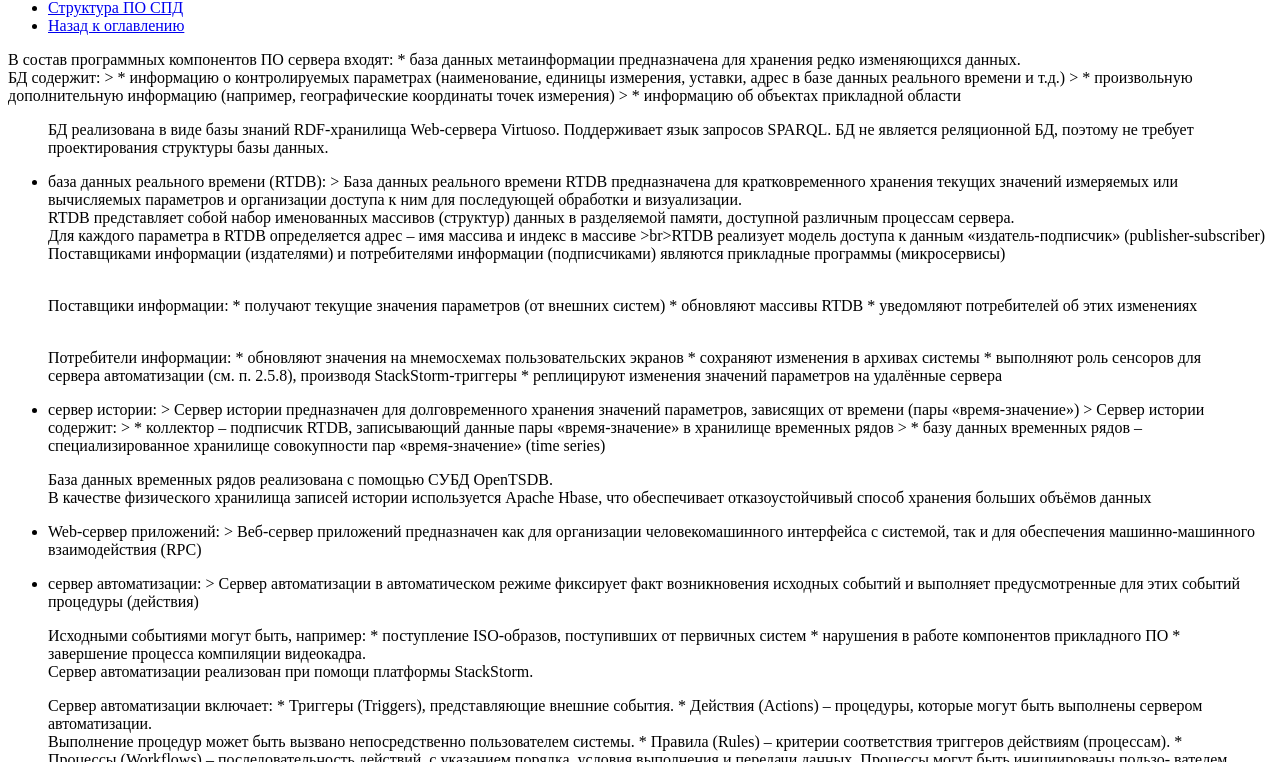
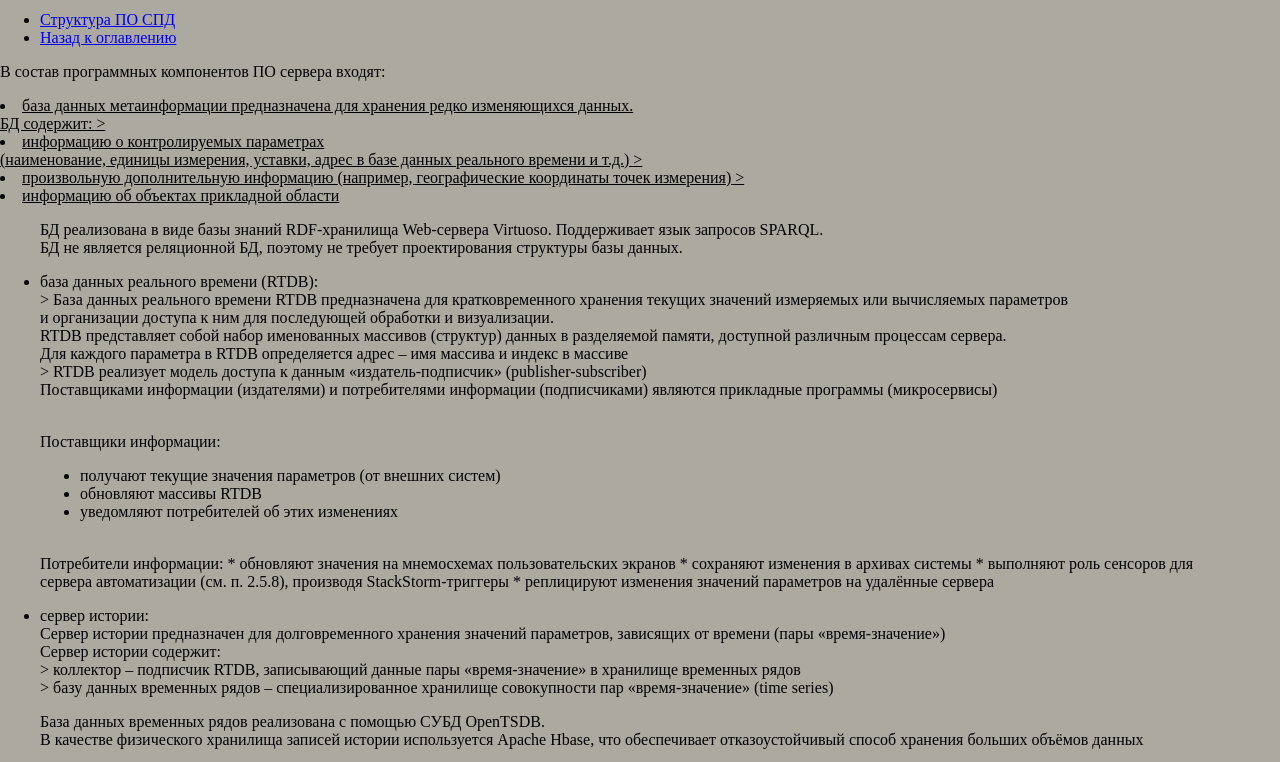
Before and after one commit to KornilovLN/SPD, a plain HTML site: page components_prg.html in a window 1280 px wide. Shown: the part 56-818 px from the top of the page. Drawn offline with Linux system fonts and the light colour scheme.

Commit message:
Edit files

```diff
--- a/components_prg.html
+++ b/components_prg.html
@@ -1,56 +1,126 @@
+<!DOCTYPE html>
+<html lang="ru">
+<head>
+    <meta charset="UTF-8">
+    <meta http-equiv="Cache-Control" content="no-cache, no-store, must-revalidate">
+    <meta http-equiv="Pragma" content="no-cache">
+    <meta http-equiv="Expires" content="0">
+    <title>Компоненты ПО</title>
+    <link rel="stylesheet" href="styles/styles.css">
+</head>
+<body>
+
 <h2 id="компоненты-по">Компоненты ПО</h2>
 <ul>
 <li><a href="struct_program_spd.html">Структура ПО СПД</a></li>
 <li><a href="Home.html">Назад к оглавлению</a></li>
 </ul>
-<p>В состав программных компонентов ПО сервера входят: * база данных метаинформации предназначена для хранения редко изменяющихся данных. <br>БД содержит: &gt; * информацию о контролируемых параметрах (наименование, единицы измерения, уставки, адрес в базе данных реального времени и т.д.) &gt; * произвольную дополнительную информацию (например, географические координаты точек измерения) &gt; * информацию об объектах прикладной области</p>
+
+<p>
+В состав программных компонентов ПО сервера входят:
+<u>
+    <li>база данных метаинформации предназначена для хранения редко изменяющихся данных.
+        <br>БД содержит: &gt; </li>
+    <li>информацию о контролируемых параметрах
+        <br>(наименование, единицы измерения, уставки, адрес в базе данных реального времени и т.д.) &gt;</li>
+    <li>произвольную дополнительную информацию (например, географические координаты точек измерения) &gt;</li>
+    <li>информацию об объектах прикладной области</li>
+</u>
+</p>
+
 <blockquote>
-<p>БД реализована в виде базы знаний RDF-хранилища Web-сервера Virtuoso. Поддерживает язык запросов SPARQL. БД не является реляционной БД, поэтому не требует проектирования структуры базы данных.</p>
+<p>БД реализована в виде базы знаний RDF-хранилища Web-сервера Virtuoso. Поддерживает язык запросов SPARQL.
+   <br>БД не является реляционной БД, поэтому не требует проектирования структуры базы данных.
+</p>
 </blockquote>
+
 <ul>
-<li>база данных реального времени (RTDB): &gt; База данных реального времени RTDB предназначена для кратковременного хранения текущих значений измеряемых или вычисляемых параметров и организации доступа к ним для последующей обработки и визуализации. <br>RTDB представляет собой набор именованных массивов (структур) данных в разделяемой памяти, доступной различным процессам сервера. <br>Для каждого параметра в RTDB определяется адрес – имя массива и индекс в массиве &gt;br&gt;RTDB реализует модель доступа к данным «издатель-подписчик» (publisher-subscriber) <br>Поставщиками информации (издателями) и потребителями информации (подписчиками) являются прикладные программы (микросервисы)</li>
+    <li>база данных реального времени (RTDB):
+        <br>&gt; База данных реального времени RTDB предназначена для кратковременного хранения текущих значений измеряемых или вычисляемых параметров
+        <br>и организации доступа к ним для последующей обработки и визуализации.
+        <br>RTDB представляет собой набор именованных массивов (структур) данных в разделяемой памяти, доступной различным процессам сервера.
+        <br>Для каждого параметра в RTDB определяется адрес – имя массива и индекс в массиве
+        <br>&gt; RTDB реализует модель доступа к данным «издатель-подписчик» (publisher-subscriber)
+        <br>Поставщиками информации (издателями) и потребителями информации (подписчиками) являются прикладные программы (микросервисы)
+    </li>
 </ul>
+
 <blockquote>
-<p><br>Поставщики информации: * получают текущие значения параметров (от внешних систем) * обновляют массивы RTDB * уведомляют потребителей об этих изменениях</p>
+<p>
+    <br>Поставщики информации:
+    <ul>
+        <li>получают текущие значения параметров (от внешних систем)</li>
+        <li>обновляют массивы RTDB</li>
+        <li>уведомляют потребителей об этих изменениях</li>
+    </ul>
+</p>
 </blockquote>
+
 <blockquote>
-<p><br>Потребители информации: * обновляют значения на мнемосхемах пользовательских экранов * сохраняют изменения в архивах системы * выполняют роль сенсоров для сервера автоматизации (см. п. 2.5.8), производя StackStorm-триггеры * реплицируют изменения значений параметров на удалённые сервера</p>
+<p>
+<br>Потребители информации:
+ * обновляют значения на мнемосхемах пользовательских экранов
+ * сохраняют изменения в архивах системы
+ * выполняют роль сенсоров для сервера автоматизации (см. п. 2.5.8), производя StackStorm-триггеры
+ * реплицируют изменения значений параметров на удалённые сервера
+</p>
 </blockquote>
+
 <ul>
-<li>сервер истории: &gt; Сервер истории предназначен для долговременного хранения значений параметров, зависящих от времени (пары «время-значение») &gt; Сервер истории содержит: &gt; * коллектор – подписчик RTDB, записывающий данные пары «время-значение» в хранилище временных рядов &gt; * базу данных временных рядов – специализированное хранилище совокупности пар «время-значение» (time series)</li>
+    <li>сервер истории:
+        <br>Сервер истории предназначен для долговременного хранения значений параметров, зависящих от времени (пары «время-значение»)
+        <br>Сервер истории содержит:
+        <br>&gt; коллектор – подписчик RTDB, записывающий данные пары «время-значение» в хранилище временных рядов
+        <br>&gt; базу данных временных рядов – специализированное хранилище совокупности пар «время-значение» (time series)
+    </li>
 </ul>
+
 <blockquote>
-<p>База данных временных рядов реализована с помощью СУБД OpenTSDB. <br>В качестве физического хранилища записей истории используется Apache Hbase, что обеспечивает отказоустойчивый способ хранения больших объёмов данных</p>
+<p>База данных временных рядов реализована с помощью СУБД OpenTSDB. <br>В качестве физического хранилища записей истории используется Apache Hbase, что обеспечивает отказоустойчивый способ хранения больших объёмов данных
+</p>
 </blockquote>
+
 <ul>
 <li><p>Web-сервер приложений: &gt; Веб-сервер приложений предназначен как для организации человекомашинного интерфейса с системой, так и для обеспечения машинно-машинного взаимодействия (RPC)</p></li>
 <li><p>сервер автоматизации: &gt; Сервер автоматизации в автоматическом режиме фиксирует факт возникновения исходных событий и выполняет предусмотренные для этих событий процедуры (действия)</p></li>
 </ul>
+
 <blockquote>
 <p>Исходными событиями могут быть, например: * поступление ISO-образов, поступивших от первичных систем * нарушения в работе компонентов прикладного ПО * завершение процесса компиляции видеокадра. <br>Сервер автоматизации реализован при помощи платформы StackStorm.</p>
 </blockquote>
+
 <blockquote>
 <p>Сервер автоматизации включает: * Триггеры (Triggers), представляющие внешние события. * Действия (Actions) – процедуры, которые могут быть выполнены сервером автоматизации. <br>Выполнение процедур может быть вызвано непосредственно пользователем системы. * Правила (Rules) – критерии соответствия триггеров действиям (процессам). * Процессы (Workflows) – последовательность действий, с указанием порядка, условия выполнения и передачи данных. Процессы могут быть инициированы пользо- вателем или правилами. <br>Сложные процедуры Workflow могут включать части, автоматически выполняемые только ПО, и такие, которые выполняются с участием пользова- телей системы. * – Аудит (Audit) – журнал регистрации выполнения процессов, результатов их выполнения.</p>
 </blockquote>
+
 <blockquote>
 <p>Сервер автоматизации обеспечивает: * отображение аварийной сигнализации на видеокадрах * формирование и регистрацию сообщений в журнале сообщений * организацию сложных процедур Workflow</p>
 </blockquote>
+
 <ul>
 <li>Web-приложение Brama: Web-приложение Brama предназначено для организации человеко- машинного интерфейса с административным ПО системы.</li>
 </ul>
+
 <blockquote>
 <p>Web-приложение Brama обеспечивает: * управление конфигурацией ПО * управление правами пользователей системы * управление обновлением программного обеспечения системы * мониторинг состояния оборудования и программного обеспечения системы</p>
 </blockquote>
+
 <blockquote>
 <p>Подробное описание интерфейса Web-приложения Brama приведено в <strong><a href="B.md.html">Приложение Б</a></strong>.</p>
 </blockquote>
+
 <ul>
 <li><p>интерпретатор и язык программирования Python v.2.7 &gt; * высокоуровневый язык программирования. Интерпретатор Python v.2.7 используется для развертывания и исполнения программ, входящих в состав ПО СПД, написанных на языке Python.</p></li>
 <li><p>веб-сервер nginx: &gt; HTTP-сервер Nnginx – это высокопроизводительный HTTP-сервер, который обеспечивает снижение нагрузки на сервер и увеличение скорости обработки запросов к серверу.</p></li>
 </ul>
+
 <p>Структура ПО СПД приведена в <strong><a href="A.md.html">Приложение А</a></strong>.</p>
 <p>Прикладные программы на сервере функционируют под управлением операционной системы Debian 9.</p>
+
 <ul>
 <li><a href="struct_program_spd.html">Структура ПО СПД</a></li>
 <li><a href="Home.html">Назад к оглавлению</a></li>
 </ul>
+
+</body>
+</html>
```
